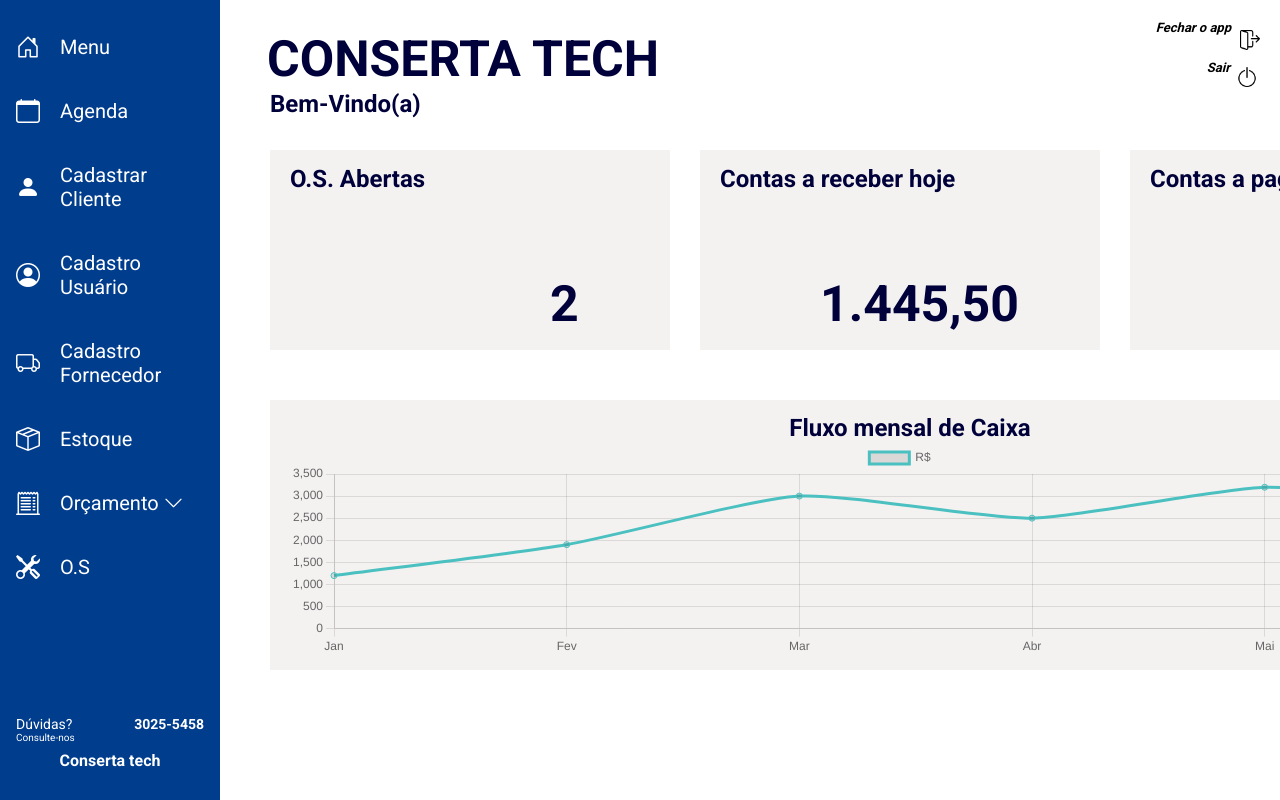
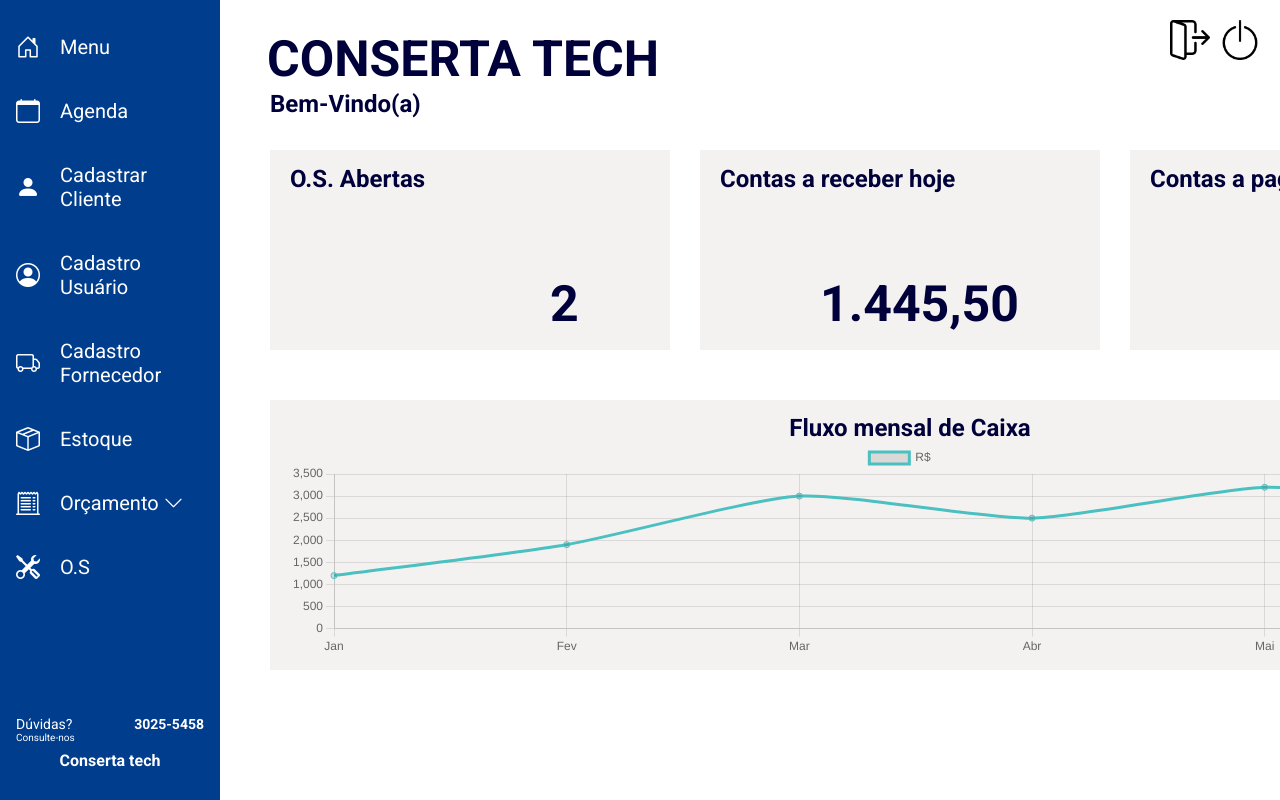
Before and after one commit to pedrol3al/sa_bd_mod, a PHP site: page /main.html in a window 1280 px wide. Run offline with PHP 8.4, Linux system fonts and the light colour scheme.

Commit message:
Versão8
Agora os botões sair e deslogar do main(pagina principal) estão funcionando PERFEITAMENTE

```diff
--- a/sa_mod_bd/html/css/css_main.css
+++ b/sa_mod_bd/html/css/css_main.css
@@ -75,23 +75,41 @@
             left: 270;
         }
 
-        .fechar {
-            color:rgb(0, 0, 0);
-            font-family: 'Open Sans', sans-serif;
-            font-size:small;
-            position: absolute;
-            top: 20;
-            right: 49;
-        }
+        button.sair, button.fechar {
+            background: transparent;
+            border: none;
+            padding: 0;
+            cursor: pointer;
+          }
 
-        .sair {
-            color:rgb(0, 0, 0);
-            font-family: 'Open Sans', sans-serif;
-            font-size:small;
-            position: absolute;
-            top: 60;
-            right: 50;
-        }
+          /* Estilo da imagem dentro do botão */
+          button.sair img, button.fechar img {
+            width: 40px;
+            height: 40px;
+            transition: transform 0.2s ease, filter 0.2s ease;
+          }
+
+          /* Efeito ao passar o mouse */
+          button.sair:hover img, button.fechar:hover img {
+            transform: scale(1.1);
+            filter: brightness(1.2);
+          }
+
+          /* Deixar o botão flutuante no canto superior direito */
+          button.fechar {
+            position: fixed;
+            top: 20px;
+            right: 20px;
+            z-index: 999;
+          }
+
+          /* Se quiser que o botão "sair" também fique flutuante */
+          button.sair {
+            position: fixed;
+            top: 20px;
+            right: 70px; /* afastado do botão fechar */
+            z-index: 999;
+          }
 
         .titulo_quadrado {
             color: rgb(0, 0, 58);
--- a/sa_mod_bd/html/js/carregar-menu.js
+++ b/sa_mod_bd/html/js/carregar-menu.js
@@ -104,4 +104,14 @@ async function carregarMenuLateral() {
   }
 }
 
+window.addEventListener("DOMContentLoaded", () => {
+  document.querySelector(".fechar")?.addEventListener("click", () => {
+    window.location.href = "https://www.google.com"; // Redireciona para o Google
+  });
+
+  document.querySelector(".sair")?.addEventListener("click", () => {
+    window.location.href = "login-estilo.html"
+  });
+});
+
 window.addEventListener('DOMContentLoaded', carregarMenuLateral);
--- a/sa_mod_bd/html/main.html
+++ b/sa_mod_bd/html/main.html
@@ -21,12 +21,15 @@
         <section class = "conteudo">
 		<header>
 			<h1 class = "titulo">CONSERTA TECH</h1>
-            <h2 class = "sair"><I>Sair</I><h2>
-            <h2 class = "fechar"><I>Fechar o app</I></h2>
             <h2 class = "bem_vindo">Bem-Vindo(a)</h2>
 
-            <img src = "img/logout.png" title = "sair" class = "img_sair">
-            <img src = "img/sair.png" title = "fechar" class = "img_fechar">
+            <button class="sair" title="sair da conta">
+                <img src="img/logout.png" alt="Sair">
+              </button>
+
+              <button class="fechar" title="fechar">
+                <img src="img/sair.png" alt="Fechar">
+              </button>
 		</header>
 
         <div class="quadrado1">
```
